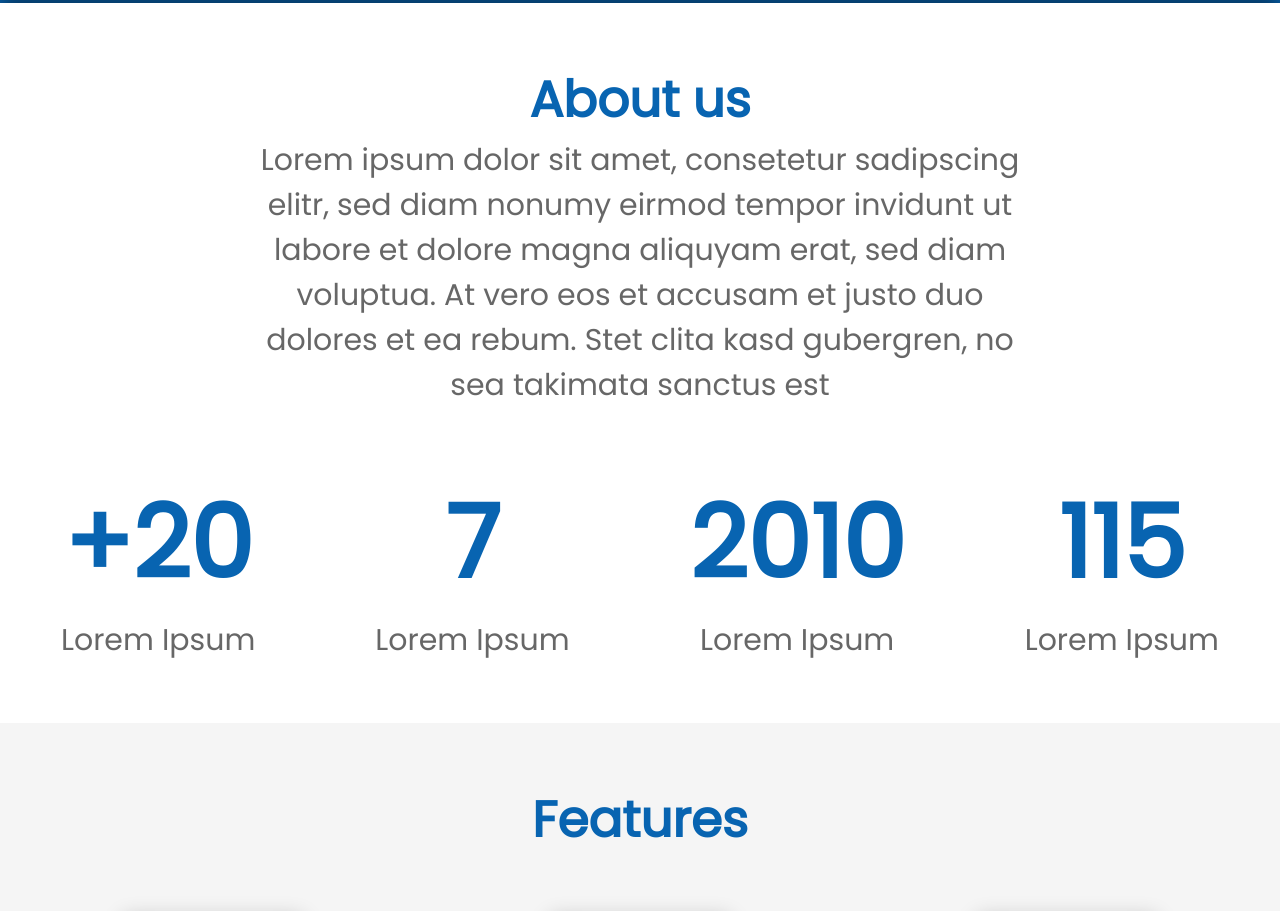
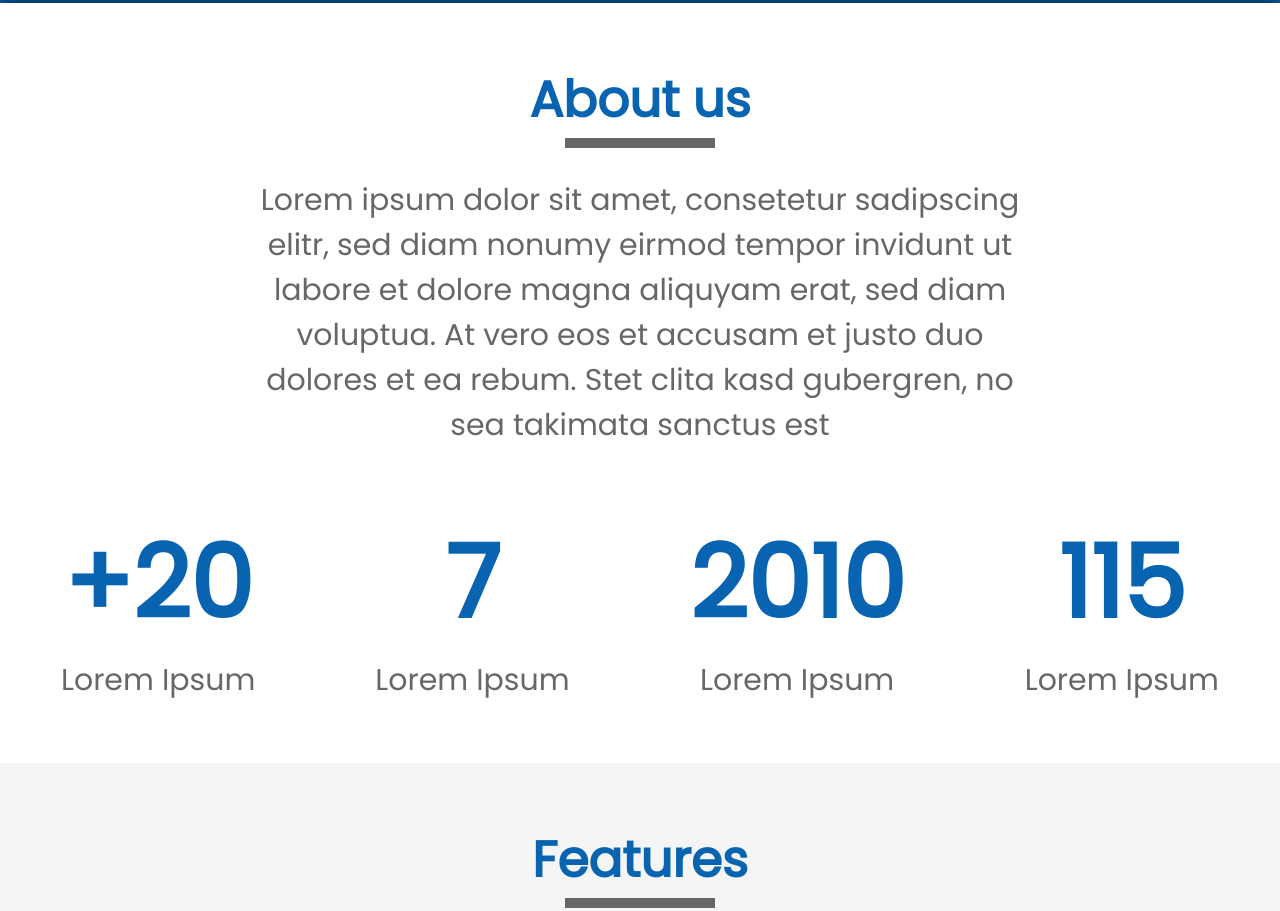
Before and after one commit to iNeonGod/blue-trading, a plain HTML site: page index.html in a window 1280 px wide. Shown: the part 900-1811 px from the top of the page. Drawn offline with Linux system fonts and the light colour scheme.

Commit message:
Update 1

```diff
--- a/css/style.css
+++ b/css/style.css
@@ -99,6 +99,13 @@ nav ul li {
     display: flex;
     flex-direction: column;
     align-items: center;
+}
+
+.rectangle {
+    width: 150px;
+    height: 10px;
+    background-color: #676767;
+    margin: 0 0 30px 0;
 }
 
 .content-title {
--- a/index.html
+++ b/index.html
@@ -30,6 +30,7 @@
     <section class="about">
         <div class="section-title">
             <h1 class="content-title">About us</h1>
+            <div class="rectangle"></div>
             <p class="content-desc">Lorem ipsum dolor sit amet, consetetur sadipscing elitr, sed diam nonumy eirmod tempor invidunt ut labore et dolore magna aliquyam erat, sed diam voluptua. At vero eos et accusam et justo duo dolores et ea rebum. Stet clita kasd gubergren, no sea takimata sanctus est</p>
         </div>
 
@@ -59,6 +60,7 @@
     <section class="features">
         <div class="section-title">
             <h1 class="content-title">Features</h1>
+            <div class="rectangle"></div>
         </div>
 
         <div class="feature-content">
@@ -82,6 +84,7 @@
     <section class="lastest">
         <div class="section-title">
             <h1 class="content-title">Lastest News</h1>
+            <div class="rectangle"></div>
         </div>
 
         <div class="articles">
@@ -113,6 +116,7 @@
     <section class="testimonials">
         <div class="section-title">
             <h1 class="content-title">Testimonials</h1>
+            <div class="rectangle"></div>
             <div class="test-content">
                 <p class="test-text">"Lorem ipsum dolor sit amet, consetetur sadipscing elitr, sed diam nonumy eirmod tempor invidunt ut labore et dolore magna aliquyam erat, sed diam voluptua. At vero eos et accusam et justo duo dolores et ea rebum."</p>
                 <h3 class="test-autor">- Lorem ipsum dolor</h3>
@@ -134,6 +138,7 @@
     <section class="contact">
         <div class="section-title">
             <h1 class="content-title">Contact Us</h1>
+            <div class="rectangle"></div>>
         </div>
         <div class="form-content">
             <form class="contact-form" action="">
```
